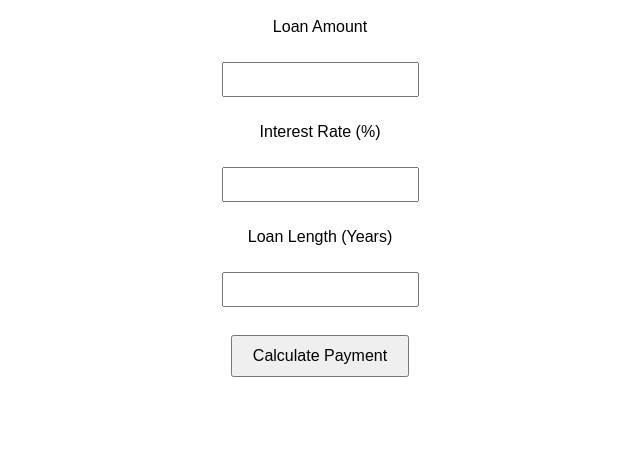
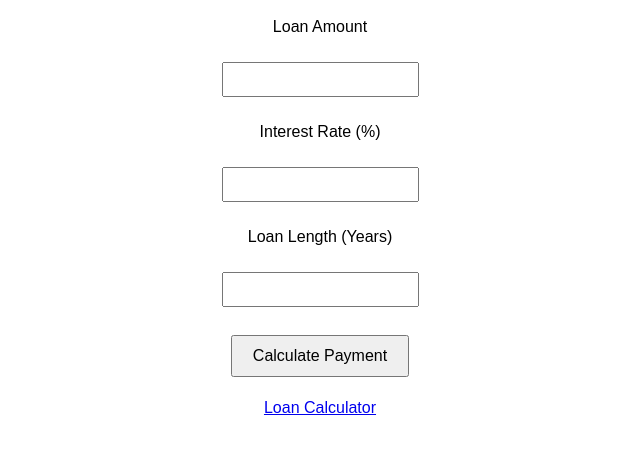
Before and after one commit to riah214/loan, a plain HTML site: page index.html in a window 1280 px wide. Shown: the part 100-554 px from the top of the page, without its empty margins (320-960 px from the left). Drawn offline with Linux system fonts and the light colour scheme.

Commit message:
Add link to Loan Calculator in index.html

```diff
--- a/index.html
+++ b/index.html
@@ -75,3 +75,4 @@ document.getElementById("result").innerHTML =
 
 </body>
 </html>
+<a href="calculator.html">Loan Calculator</a>
```
